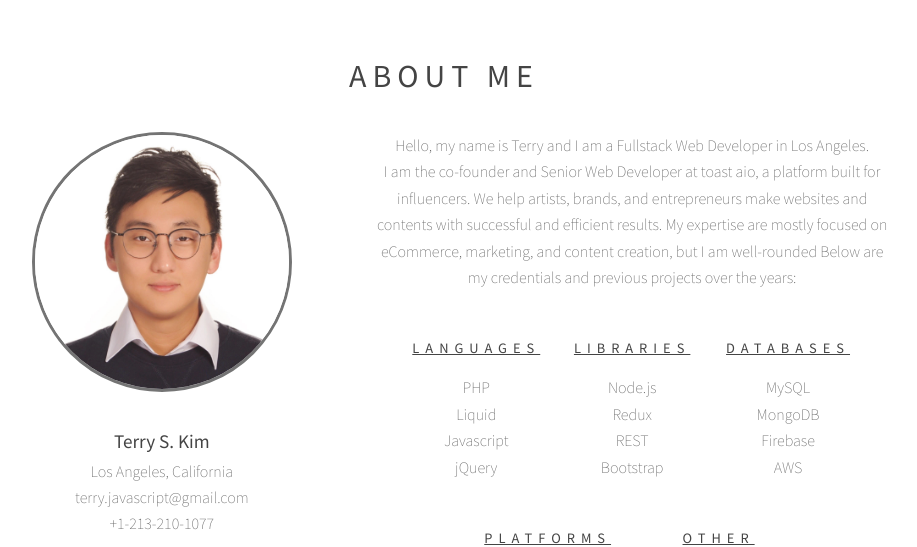
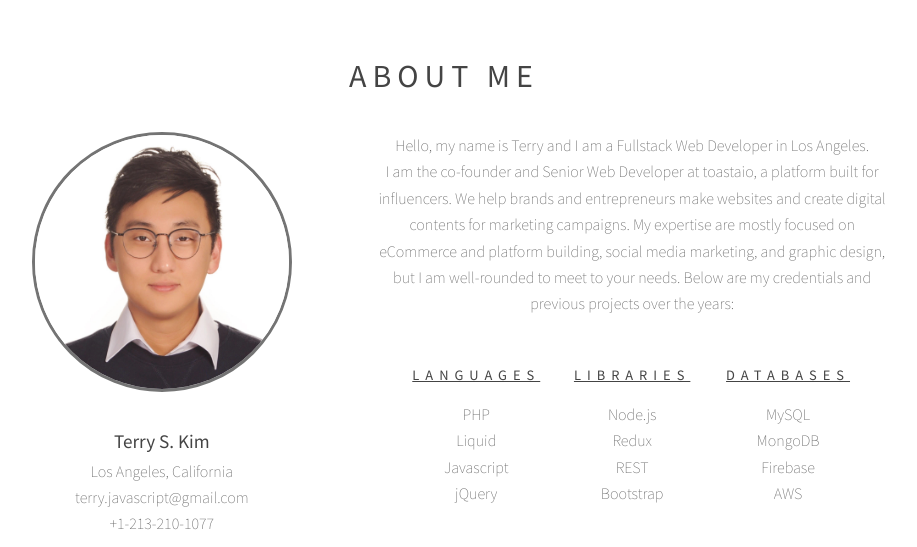
Before and after one commit to terryjavascript/profile, a plain HTML site: page index.html in a window 1280 px wide. Shown: the part 780-1327 px from the top of the page, without its empty margins (196-1113 px from the left). Drawn offline with Linux system fonts and the light colour scheme; files whose address does not match are found by name.

Commit message:
Update index.html

```diff
--- a/index.html
+++ b/index.html
@@ -43,7 +43,7 @@
 			</div>
 
 			<div id="intro2" class="intros">
-					<p>Hello, my name is Terry and I am a Fullstack Web Developer in Los Angeles. <br>I am the co-founder and Senior Web Developer at toast aio, a platform built for influencers. We help artists, brands, and entrepreneurs make websites and contents with successful and efficient results. My expertise are mostly focused on eCommerce, marketing, and content creation, but I am well-rounded   Below are my credentials and previous projects over the years: </p>
+					<p>Hello, my name is Terry and I am a Fullstack Web Developer in Los Angeles. <br>I am the co-founder and Senior Web Developer at toastaio, a platform built for influencers. We help brands and entrepreneurs make websites and create digital contents for marketing campaigns. My expertise are mostly focused on eCommerce and platform building, social media marketing, and graphic design, but I am well-rounded to meet to your needs.   Below are my credentials and previous projects over the years: </p>
 					<div class="features">
 						<div class="feature">
 							<h5 class="feat">Languages</h5>
```
